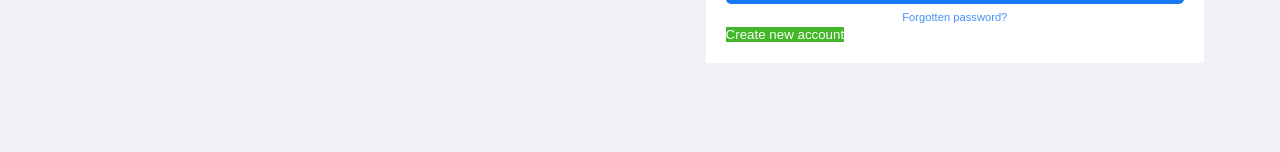
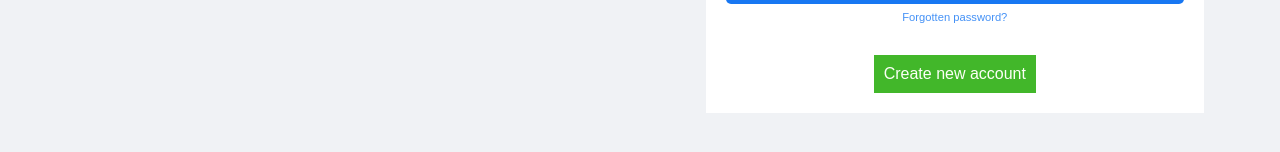
Before and after one commit to oladee/Facebook-responsive-design, a plain HTML site: page index.html in a window 1280 px wide. Shown: the part 148-300 px from the top of the page. Drawn offline with Linux system fonts and the light colour scheme; a web font is replaced by a local one.

Commit message:
done with the green container create account button

```diff
--- a/index.html
+++ b/index.html
@@ -47,7 +47,9 @@
           </div>
           <button class="btn btn1" type="submit">Log in</button>
           <p><a href="">Forgotten password?</a></p>
-          <button class="btn btn2">Create new account</button>
+          <div class="createAcc">
+            <button class="btn btn2">Create new account</button>
+          </div>
         </form>
       </main>
       <footer></footer>
--- a/style.css
+++ b/style.css
@@ -60,13 +60,18 @@ form p{
     margin-top: 3px;
     text-align: center;
 }
+.createAcc{
+    display: flex;
+    justify-content: center;
+}
 .btn2{
-
+    margin-top: 30px;
+    font-size: 1em;
     background-color: #42b72a;
     color: #fcfff7;
     outline: none;
     border: none;
-
+    padding: 10px;
 }
 @media(min-width: 1024px){
     .container{
```
